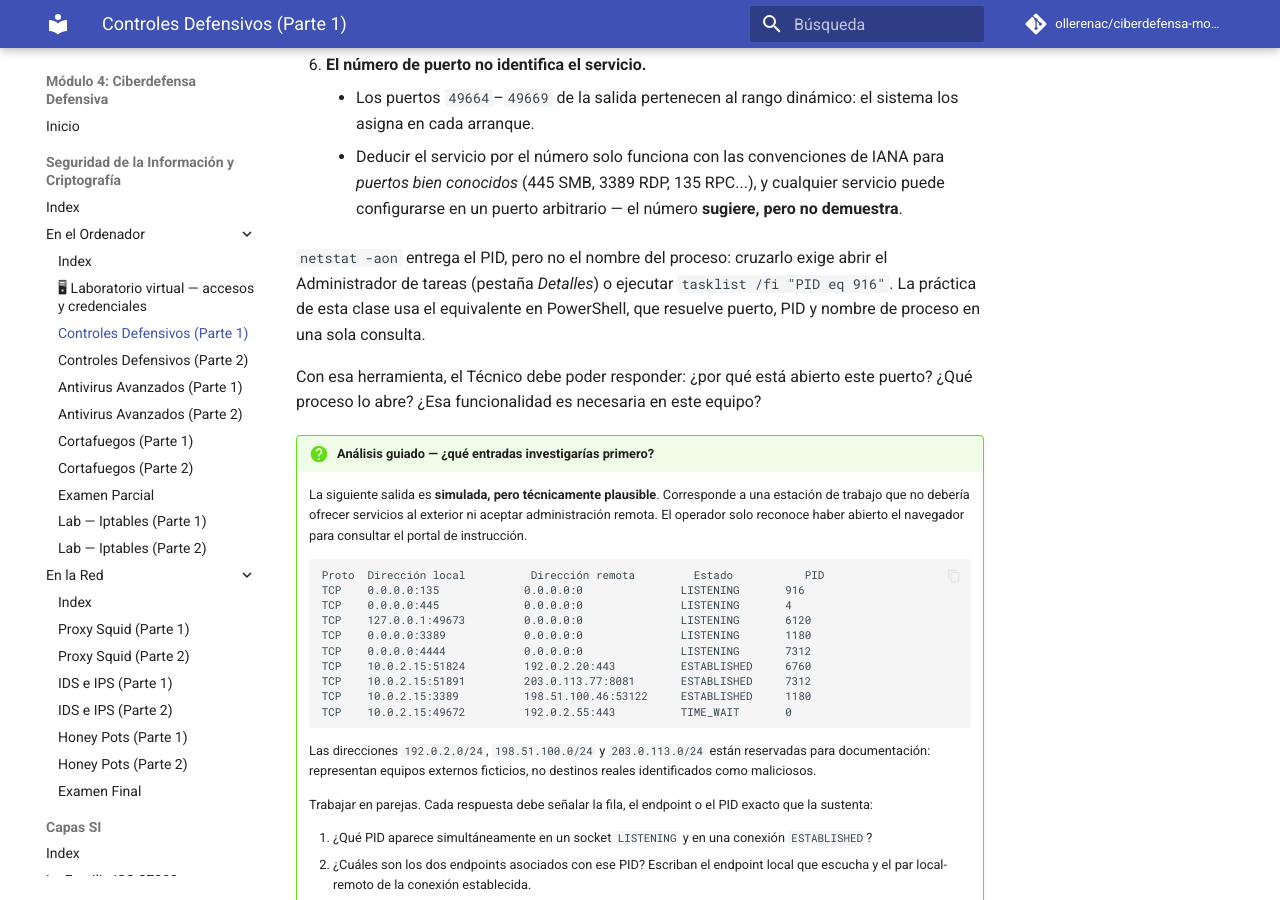
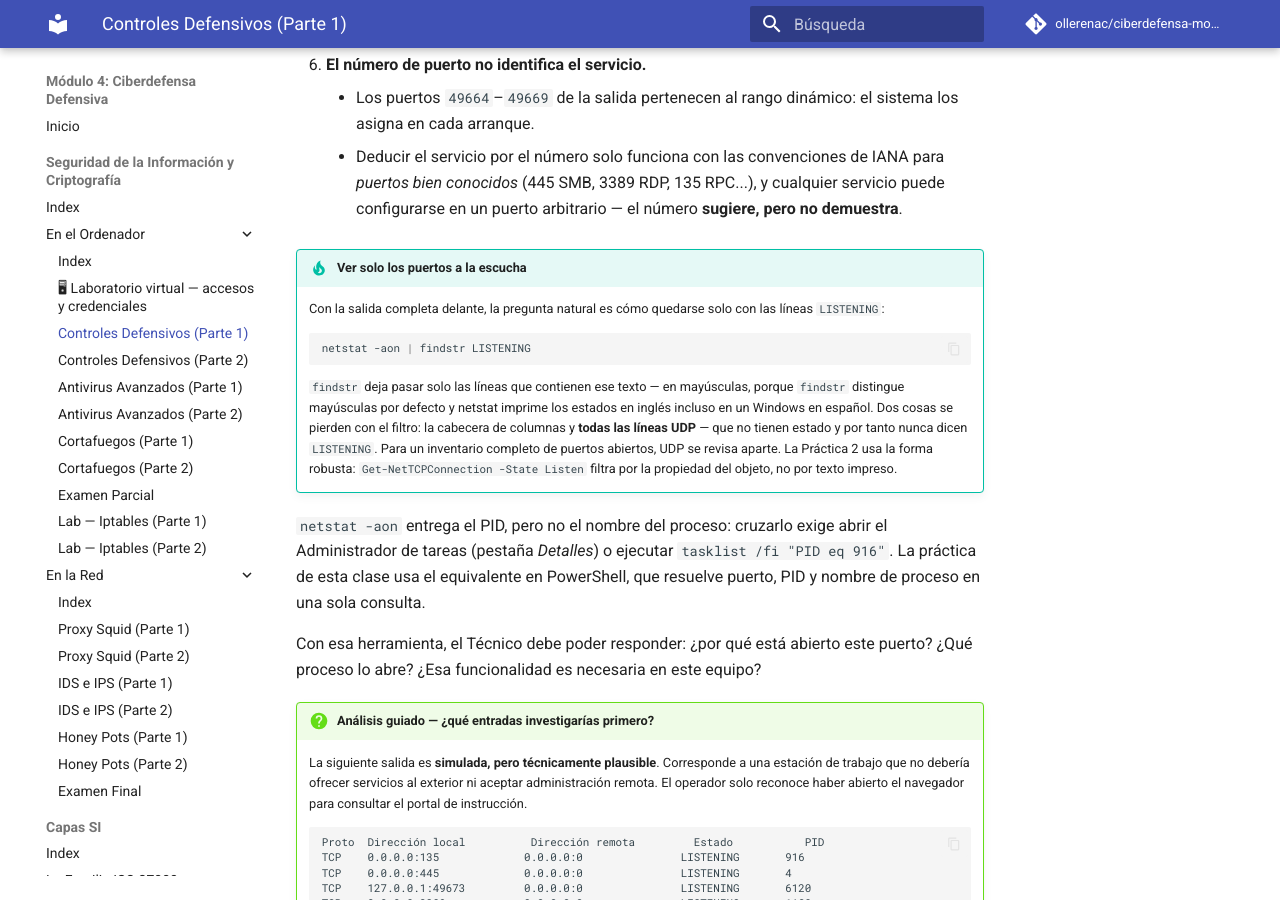
Before and after one commit to ollerenac/ciberdefensa-modulo4, an MkDocs documentation site: the page built from docs/seguridad-criptografia/en-el-ordenador/controles-defensivos-p1.md, in a window 1280 px wide and 900 px high, scrolled down 7424 px. Built offline with MkDocs 1.6.1 and Material for MkDocs 9.7.7, drawn with Linux system fonts in a browser that asks for light colours; comment, search, counter and statistics services are not loaded.

Commit message:
wip: pausa estudio guiado 17-ago — CIS L1 a siete controles, tip netstat LISTENING
- Tip «Ver solo los puertos a la escucha» en P1 §Puertos abiertos
  (findstr LISTENING: mayúsculas, pierde cabecera y UDP; forma robusta
  Get-NetTCPConnection -State Listen).
- Handoff .continue-here.md: bitácora items 6-11 del 17-ago, estado
  actual, backlog de guía del instructor y next_action actualizados.
- STATE.md: continuidad de sesión al 17-ago.

Pendiente al reanudar: secciones finales de P1 y luego P2. Ensayar
cruce puertos-servicios y E13/E14. Disco 98%: borrar ova/VM-WIN-SI.ova.

Co-Authored-By: Claude Fable 5 <noreply@anthropic.com>

````diff
--- a/docs/seguridad-criptografia/en-el-ordenador/controles-defensivos-p1.md
+++ b/docs/seguridad-criptografia/en-el-ordenador/controles-defensivos-p1.md
@@ -207,6 +207,15 @@ Seis lecturas salen de esta tabla — una por columna, y una más al final:
 6. **El número de puerto no identifica el servicio.**
     - Los puertos `49664`–`49669` de la salida pertenecen al rango dinámico: el sistema los asigna en cada arranque.
     - Deducir el servicio por el número solo funciona con las convenciones de IANA para *puertos bien conocidos* (445 SMB, 3389 RDP, 135 RPC...), y cualquier servicio puede configurarse en un puerto arbitrario — el número **sugiere, pero no demuestra**.
+
+!!! tip "Ver solo los puertos a la escucha"
+    Con la salida completa delante, la pregunta natural es cómo quedarse solo con las líneas `LISTENING`:
+
+    ```powershell
+    netstat -aon | findstr LISTENING
+    ```
+
+    `findstr` deja pasar solo las líneas que contienen ese texto — en mayúsculas, porque `findstr` distingue mayúsculas por defecto y netstat imprime los estados en inglés incluso en un Windows en español. Dos cosas se pierden con el filtro: la cabecera de columnas y **todas las líneas UDP** — que no tienen estado y por tanto nunca dicen `LISTENING`. Para un inventario completo de puertos abiertos, UDP se revisa aparte. La Práctica 2 usa la forma robusta: `Get-NetTCPConnection -State Listen` filtra por la propiedad del objeto, no por texto impreso.
 
 `netstat -aon` entrega el PID, pero no el nombre del proceso: cruzarlo exige abrir el Administrador de tareas (pestaña *Detalles*) o ejecutar `tasklist /fi "PID eq 916"`. La práctica de esta clase usa el equivalente en PowerShell, que resuelve puerto, PID y nombre de proceso en una sola consulta.
 
````
Also changed, not shown: .planning/.continue-here.md (+16 -3 lines), .planning/STATE.md (+2 -2 lines).
